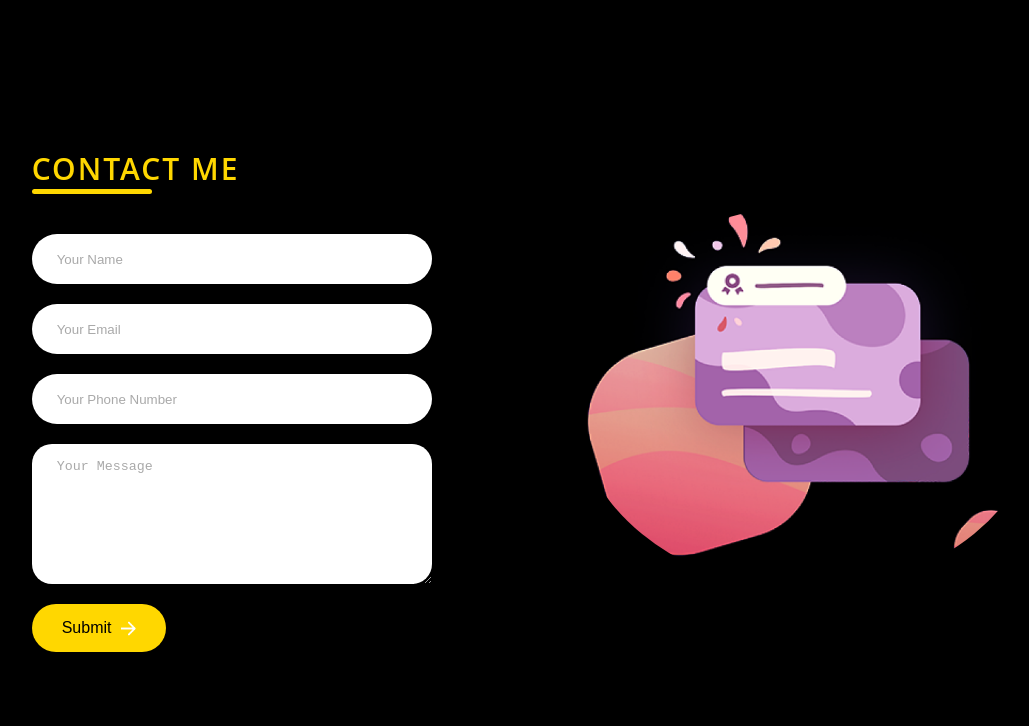
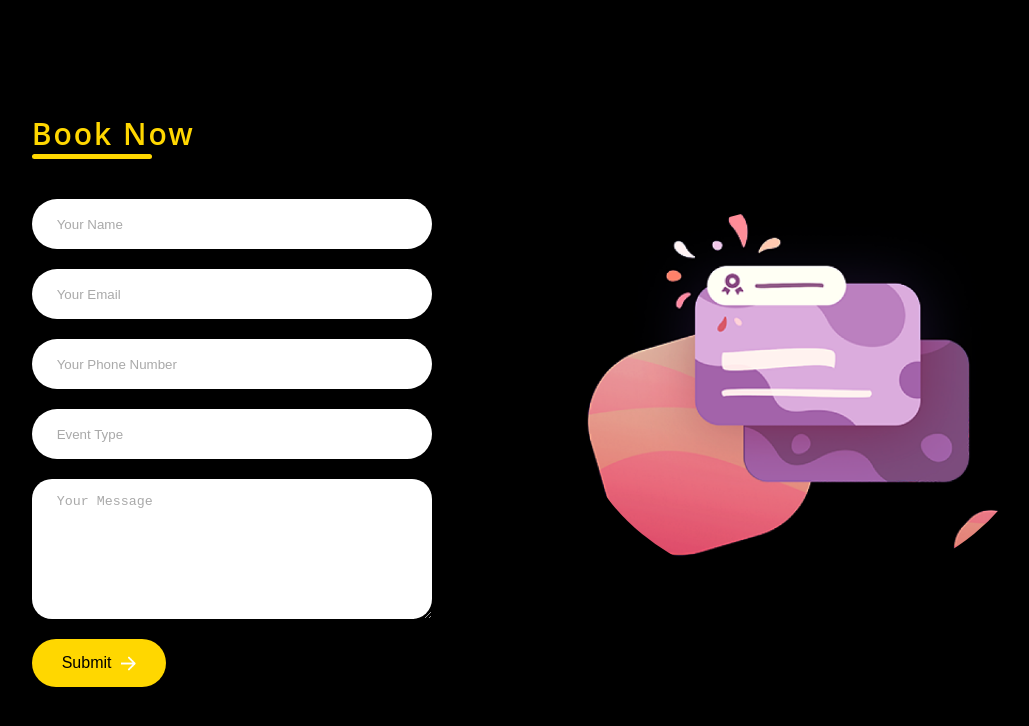
Before and after one commit to rahulsingh73679/DDS-Events-1995, a plain HTML site: page Book-now/index.html in a window 1280 px wide. Shown: the whole page, without its empty margins (95-1124 px from the left). Drawn offline with Linux system fonts and the light colour scheme.

Commit message:
Update index.html

```diff
--- a/Book-now/index.html
+++ b/Book-now/index.html
@@ -113,13 +113,14 @@
     <div class="contact-container">
         <form action="https://api.web3forms.com/submit" method="POST" class="contact-left">
             <div class="contact-left-title">
-                <h2>CONTACT ME</h2>
+                <h2>Book Now</h2>
                 <hr>
             </div>
-            <input type="hidden" name="access_key" value="32916ce6-9ef2-4d95-8d3a-f8f83464b165">
+            <input type="hidden" name="access_key" value="523e68ed-24a8-481d-ab23-f4c81696f755">
             <input type="text" name="name" placeholder="Your Name" class="contact-inputs" required>
             <input type="email" name="email" placeholder="Your Email" class="contact-inputs" required>
             <input type="tel" name="tel" placeholder="Your Phone Number" class="contact-inputs" required>
+            <input type="text" name="event" placeholder="Event Type" class="contact-inputs" required>
             <textarea name="message" placeholder="Your Message" class="contact-inputs" required></textarea>
             <button type="submit">Submit <img src="assets/arrow_icon.png" alt="Submit Icon"></button>
         </form>
```
